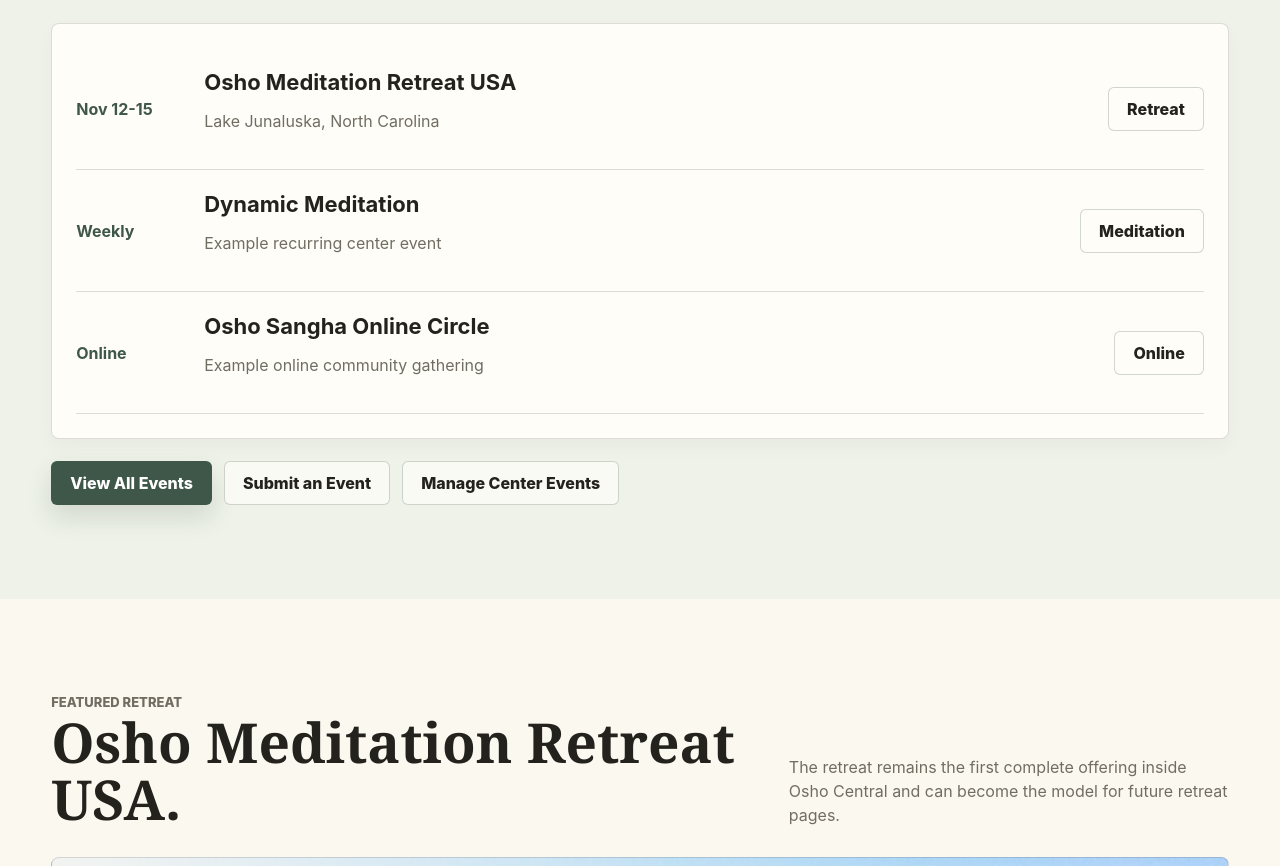
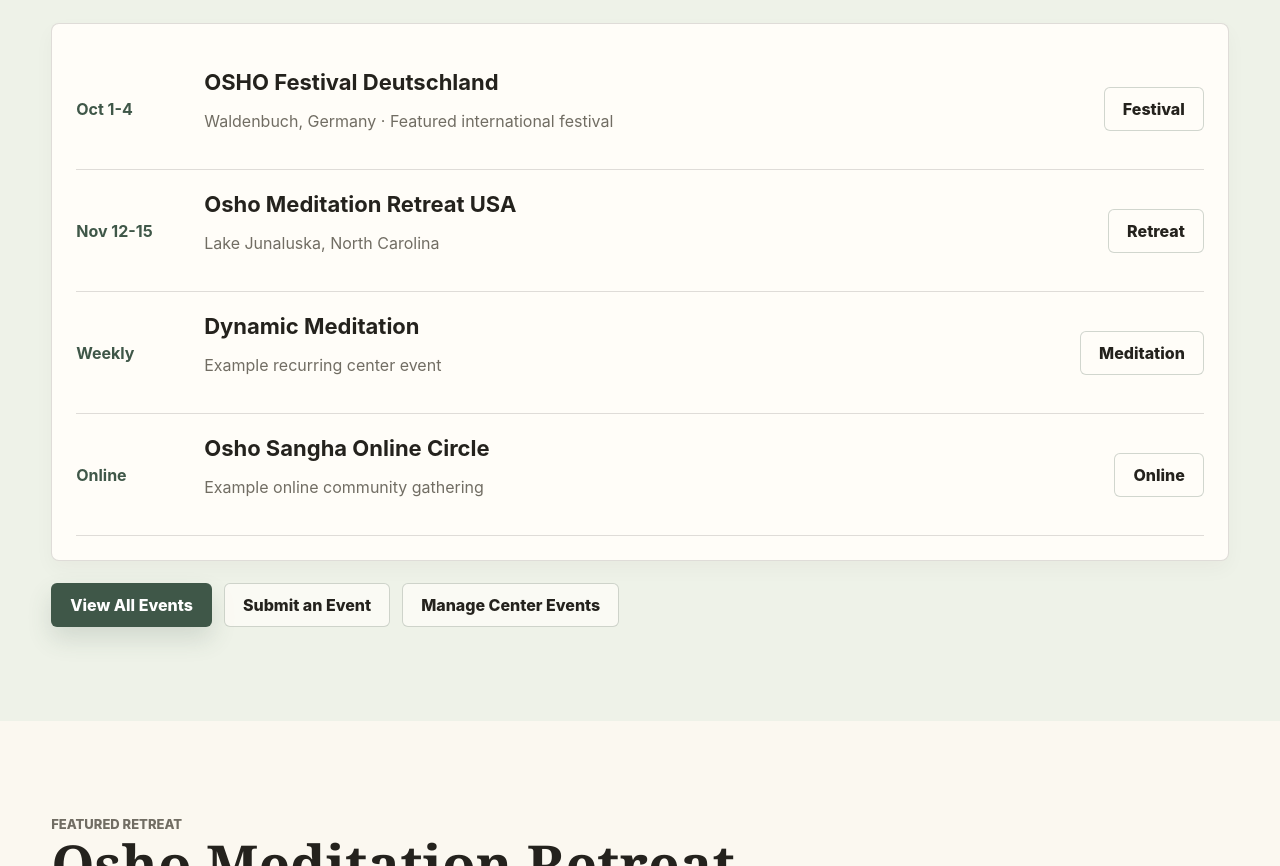
Before and after one commit to hakdost2006-ops/osho-central, a plain HTML site: page index.html in a window 1280 px wide. Shown: the part 2290-3156 px from the top of the page. Drawn offline with Linux system fonts and the light colour scheme.

Commit message:
Feature OSHO Festival Deutschland

```diff
--- a/index.html
+++ b/index.html
@@ -523,6 +523,14 @@
         </div>
         <div class="card" style="width:min(1180px,100%);margin:0 auto;">
           <div class="event-row">
+            <strong>Oct 1-4</strong>
+            <div>
+              <h3>OSHO Festival Deutschland</h3>
+              <p>Waldenbuch, Germany · Featured international festival</p>
+            </div>
+            <a class="button light" href="events.html#osho-festival-deutschland">Festival</a>
+          </div>
+          <div class="event-row">
             <strong>Nov 12-15</strong>
             <div>
               <h3>Osho Meditation Retreat USA</h3>
```
